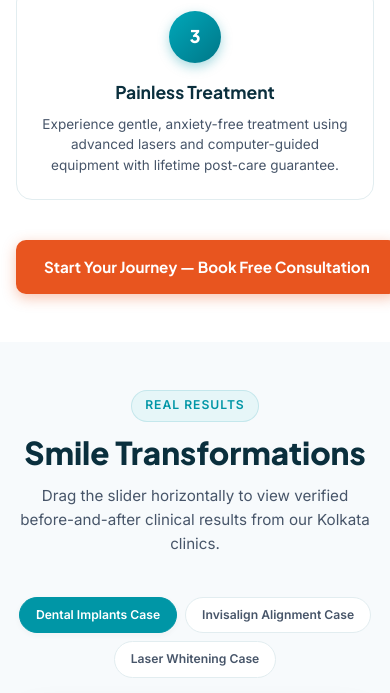
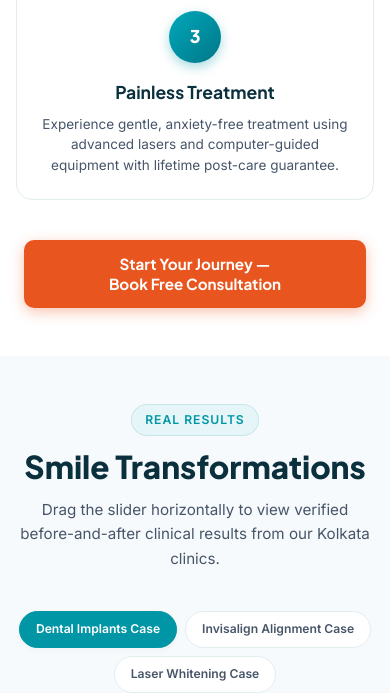
Before and after one commit to Pratyush112/GuptaDental, a plain HTML site: page index.html in a window 390 px wide. Shown: the part 5579-6272 px from the top of the page. Drawn offline with Linux system fonts and the light colour scheme.

Commit message:
fixed the button viewport overflow

```diff
--- a/style.css
+++ b/style.css
@@ -1396,7 +1396,45 @@ button {
 }
 
 .timeline-cta-wrap {
+    display: flex;
+    justify-content: center;
+    align-items: center;
+    width: 100%;
+    margin: var(--space-8) auto 0 auto;
     text-align: center;
+}
+
+.timeline-cta-wrap .btn {
+    display: inline-flex;
+    align-items: center;
+    justify-content: center;
+    text-align: center;
+    max-width: 100%;
+    white-space: normal;
+    text-wrap: balance;
+    line-height: 1.35;
+    margin: 0 auto;
+}
+
+@media (max-width: 600px) {
+    .timeline-cta-wrap {
+        width: 100%;
+        padding: 0 var(--space-2);
+        box-sizing: border-box;
+        margin-top: var(--space-6);
+    }
+
+    .timeline-cta-wrap .btn {
+        width: 100%;
+        max-width: 360px;
+        padding: 0.85rem 1.25rem;
+        font-size: 0.95rem;
+        white-space: normal;
+        text-align: center;
+        margin-left: auto;
+        margin-right: auto;
+        box-sizing: border-box;
+    }
 }
 
 /* --------------------------------------------------------------------------
@@ -1900,6 +1938,21 @@ button {
     flex-wrap: wrap;
 }
 
+@media (max-width: 600px) {
+    .cta-band-actions {
+        flex-direction: column;
+        width: 100%;
+    }
+
+    .cta-band-actions .btn {
+        width: 100%;
+        max-width: 360px;
+        white-space: normal;
+        text-align: center;
+        margin: 0 auto;
+    }
+}
+
 /* --------------------------------------------------------------------------
    17. Location & Branches (Section 12)
    -------------------------------------------------------------------------- */
```
